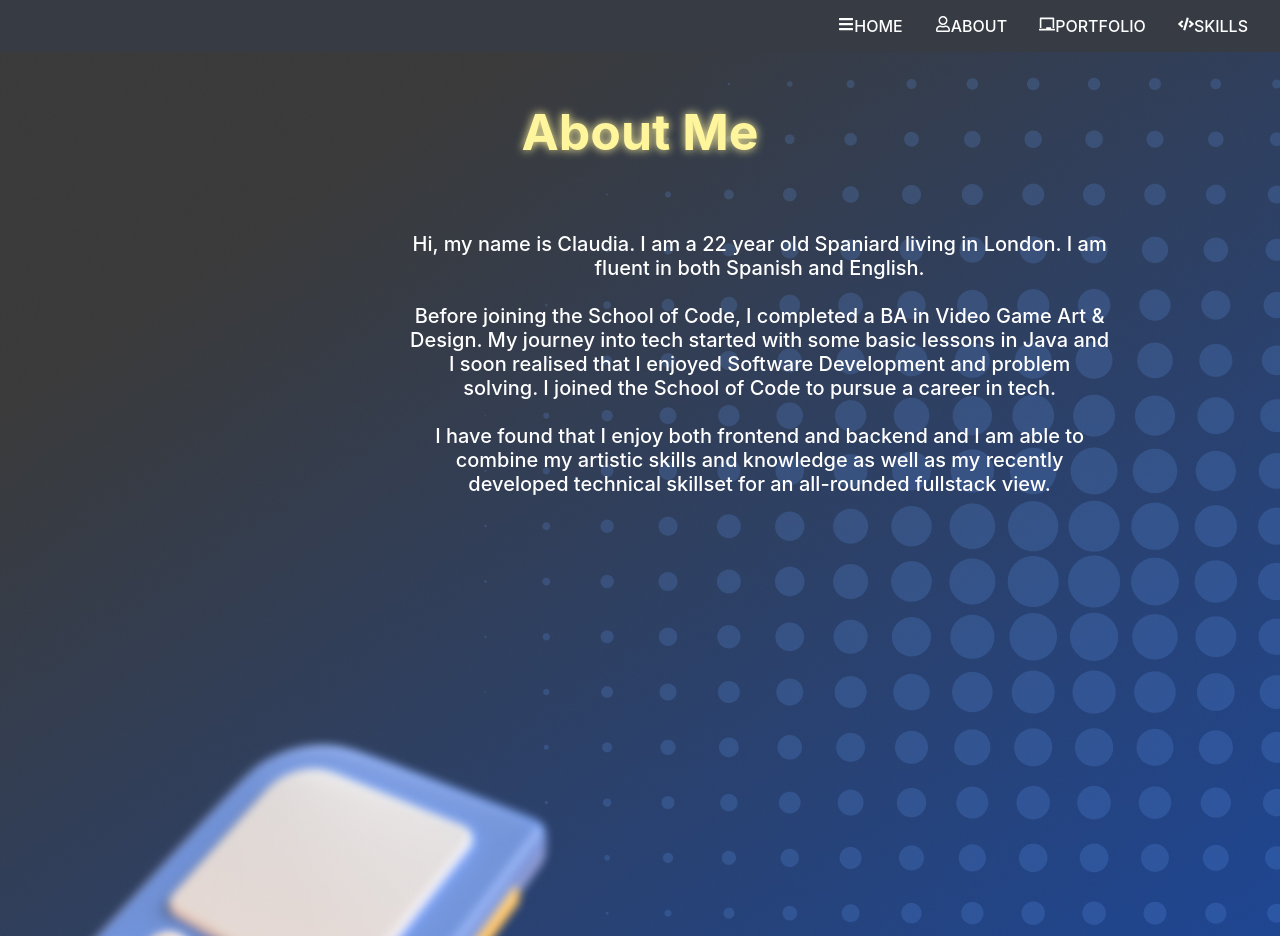
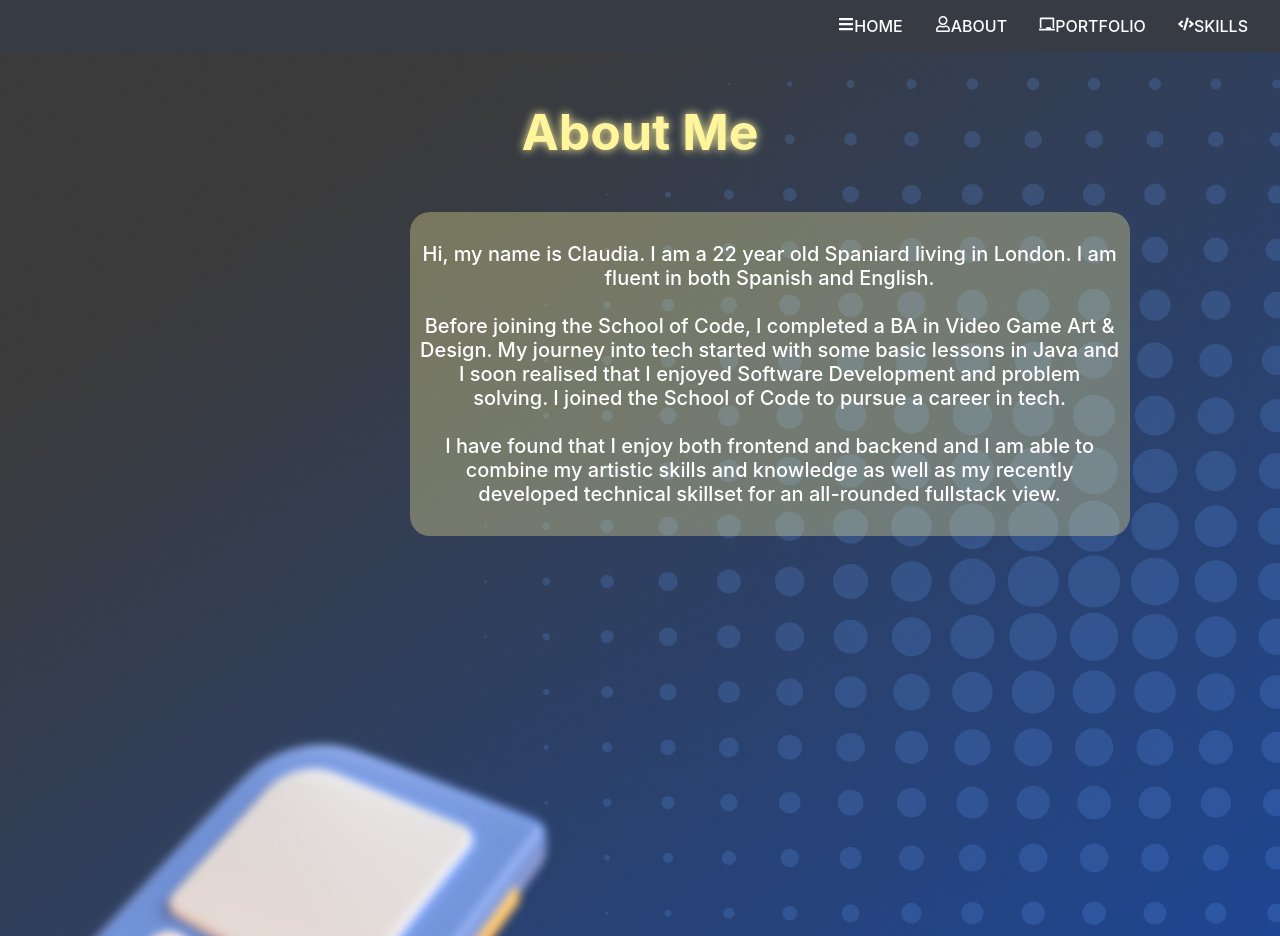
Before and after one commit to ClaudiaGC1339/portfolio-website, a React (Create React App) app: page /about in a window 1280 px wide. Built offline with nearby package versions, Linux system fonts and the light colour scheme.

Commit message:
added background colour to div

```diff
--- a/src/Components/About/style.scss
+++ b/src/Components/About/style.scss
@@ -16,8 +16,10 @@
     font-size: 20px;
     font-weight: 500;
     display: block;
-    padding: 0;
+    padding: 10px;
     margin-left: 32%;
+    border-radius: 20px;
+    background-color: #fff59d52;
   }
 
 
```
